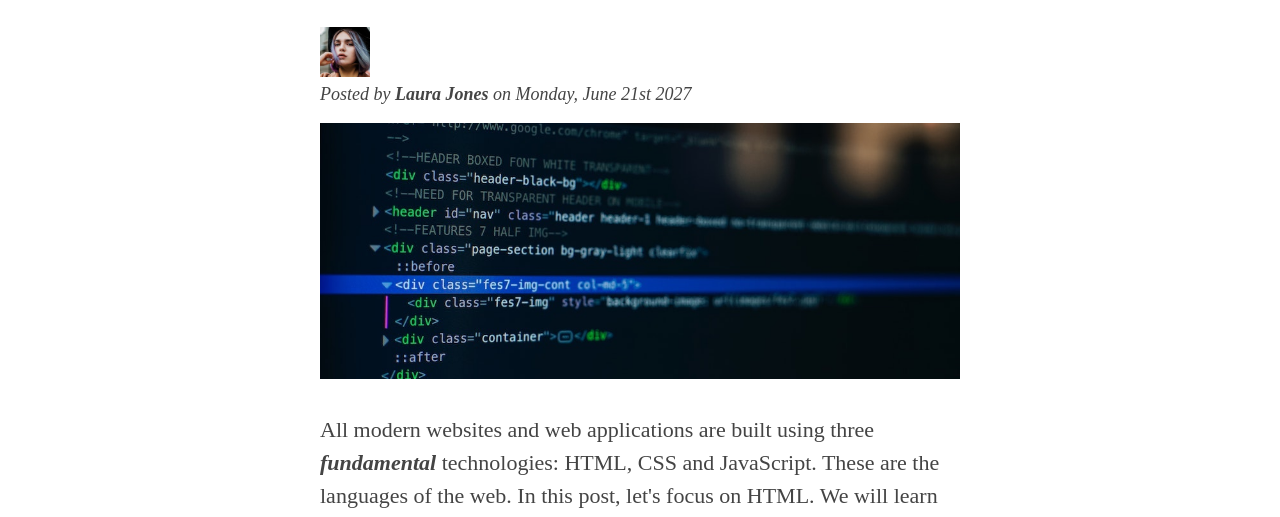
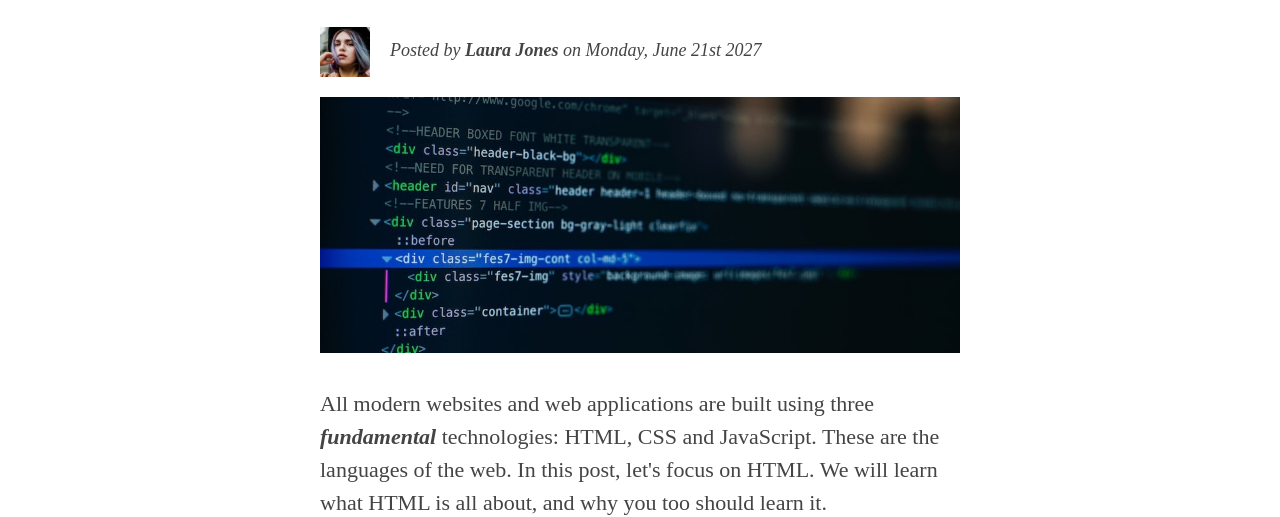
Before and after one commit to Travis-Johnson-jr/HTML-CSS, a plain HTML site: page index.html in a window 1280 px wide. Shown: the part 287-804 px from the top of the page. Drawn offline with Linux system fonts and the light colour scheme.

Commit message:
float lessons

```diff
--- a/index.html
+++ b/index.html
@@ -30,9 +30,10 @@
             alt="The author Laura Jones"
             height="50"
             width="50"
+            class="author-img"
           />
 
-          <p id="author">
+          <p id="author" class="author">
             Posted by <strong>Laura Jones</strong> on Monday, June 21st 2027
           </p>
 
--- a/style.css
+++ b/style.css
@@ -182,3 +182,16 @@ a:visited {
   bottom: 50px;
   right: 50px;
 }
+
+/* Float lessons */
+
+.author-img {
+  float: left;
+  margin-bottom: 20px;
+}
+
+.author {
+  float: left;
+  margin-left: 20px;
+  margin-top: 10px;
+}
```
